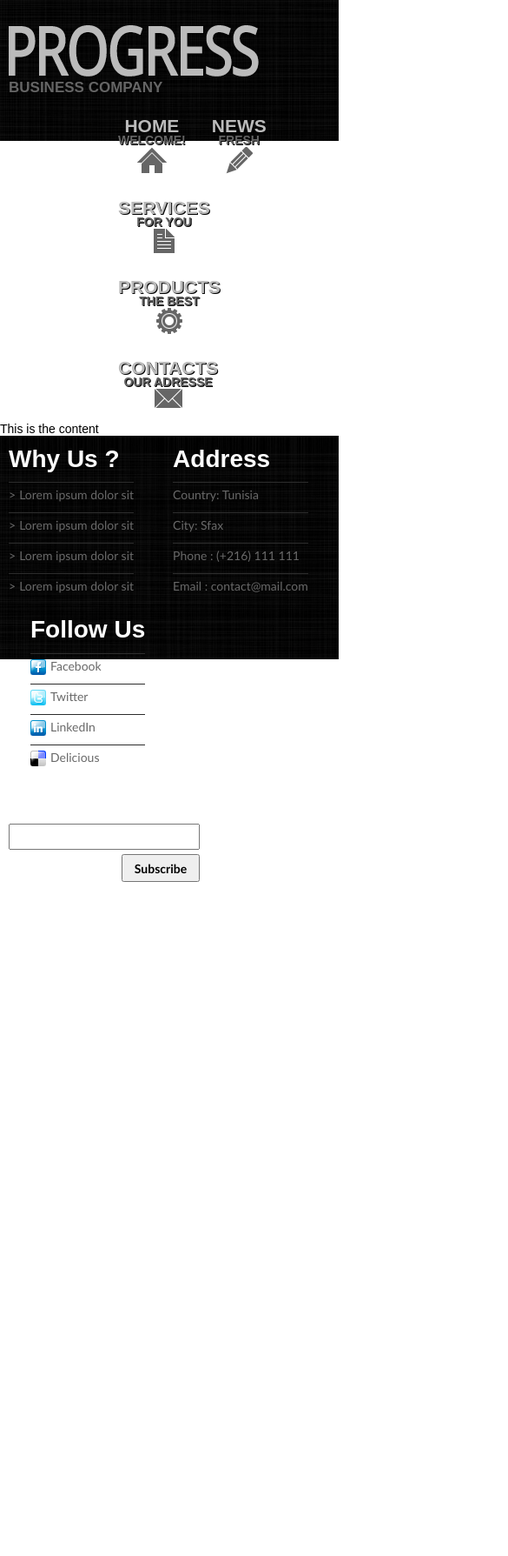
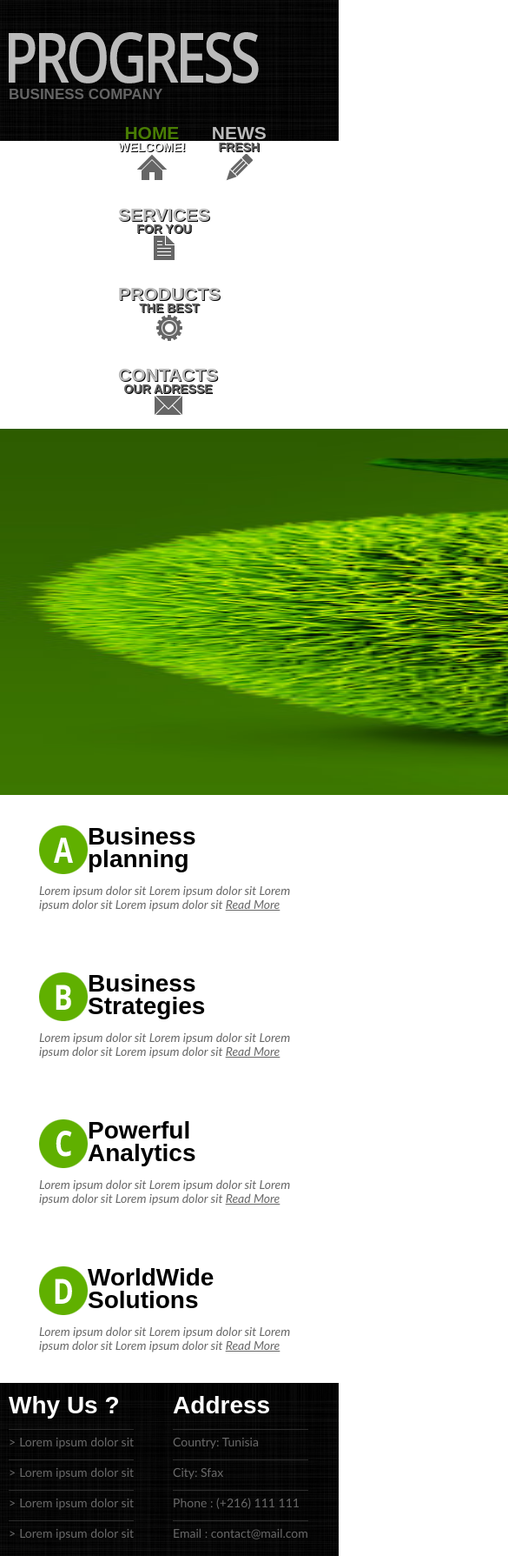
Before and after one commit to FrontEndTeamFormation/SocleGulp, a website: page home.html in a window 390 px wide. Shown: the top 1789 px of the page at 87% size, 585 px wide, since content can reach past the window. Before the commit the page ends 1020 px from the top, so only its background shows below. Drawn offline with nearby package versions, Linux system fonts and the light colour scheme; files that its build step writes are made by us from their sources.

Commit message:
header,section,footer done commit

```diff
--- /dev/null
+++ b/assets/javascript/plugin/slick/slick_config.js
@@ -0,0 +1,24 @@
+$(document).ready(function () {
+    $('.my-slider').slick({
+        autoplay: true,
+        accessibility: true,
+        autoplaySpeed: 2000,
+        //    arrows: true,
+        //dots: true,
+        infinite: true,
+        speed: 500,
+        fade: true,
+        cssEase: 'linear'
+    });
+});
+
+// On swipe event
+$('.my-slider').on('swipe', function (event, slick, direction) {
+    console.log(direction);
+    // left
+});
+
+// On edge hit
+$('.my-slider').on('edge', function (event, slick, direction) {
+    console.log('edge was hit')
+});
--- a/assets/stylesheet/layout/_content.scss
+++ b/assets/stylesheet/layout/_content.scss
@@ -8,3 +8,39 @@
   padding: 0;
   width: 100%;
 }
+
+.my-slider {
+  img {
+    width: 100%;
+    height: 421px;
+  }
+}
+
+section {
+  background-color: white;
+}
+
+article {
+  margin: 35px;
+  header {
+    line-height: 0.7cm;
+    color: #000;
+    font-family: "OpenSans", sans-serif;
+    font-size: 28px;
+    font-weight: bold;
+    img {
+      float: left;
+    }
+  }
+  p {
+    color: #696969; // text color
+    font-family: "Trebuchet MS";
+    font-size: 14px;
+    font-style: italic;
+
+    a {
+      text-decoration: underline;
+      color: #696969;
+    }
+  }
+}
--- a/assets/stylesheet/layout/_header.scss
+++ b/assets/stylesheet/layout/_header.scss
@@ -15,6 +15,7 @@ $list-height: (30px, 31px, 28px, 30px, 22px);
   height: 162px;
   background-image: url("../images/header.png");
 }
+
 
 .logo {
   figure {
@@ -101,3 +102,17 @@ nav {
 
   }
 }
+
+.active-item {
+
+  a {
+    color: #497d04;
+
+    span {
+      color: #efefef;
+    }
+    i {
+      background-position: bottom left;
+    }
+  }
+}
--- /dev/null
+++ b/assets/stylesheet/slick/_slick-theme.scss
@@ -0,0 +1,194 @@
+@charset "UTF-8";
+
+// Default Variables
+
+// Slick icon entity codes outputs the following
+// "\2190" outputs ascii character "←"
+// "\2192" outputs ascii character "→"
+// "\2022" outputs ascii character "•"
+
+$slick-font-path: "./fonts/" !default;
+$slick-font-family: "slick" !default;
+$slick-loader-path: "./" !default;
+$slick-arrow-color: white !default;
+$slick-dot-color: black !default;
+$slick-dot-color-active: $slick-dot-color !default;
+$slick-prev-character: "\2190" !default;
+$slick-next-character: "\2192" !default;
+$slick-dot-character: "\2022" !default;
+$slick-dot-size: 6px !default;
+$slick-opacity-default: 0.75 !default;
+$slick-opacity-on-hover: 1 !default;
+$slick-opacity-not-active: 0.25 !default;
+
+@function slick-image-url($url) {
+    @if function-exists(image-url) {
+        @return image-url($url);
+    }
+    @else {
+        @return url($slick-loader-path + $url);
+    }
+}
+
+@function slick-font-url($url) {
+    @if function-exists(font-url) {
+        @return font-url($url);
+    }
+    @else {
+        @return url($slick-font-path + $url);
+    }
+}
+
+/* Slider */
+
+.slick-list {
+    .slick-loading & {
+        background: #fff slick-image-url("ajax-loader.gif") center center no-repeat;
+    }
+}
+
+/* Icons */
+@if $slick-font-family == "slick" {
+    @font-face {
+        font-family: "slick";
+        src: slick-font-url("slick.eot");
+        src: slick-font-url("slick.eot?#iefix") format("embedded-opentype"), slick-font-url("slick.woff") format("woff"), slick-font-url("slick.ttf") format("truetype"), slick-font-url("slick.svg#slick") format("svg");
+        font-weight: normal;
+        font-style: normal;
+    }
+}
+
+/* Arrows */
+
+.slick-prev,
+.slick-next {
+    position: absolute;
+    display: block;
+    height: 20px;
+    width: 20px;
+    line-height: 0px;
+    font-size: 0px;
+    cursor: pointer;
+    background: transparent;
+    color: transparent;
+    top: 50%;
+    -webkit-transform: translate(0, -50%);
+    -ms-transform: translate(0, -50%);
+    transform: translate(0, -50%);
+    padding: 0;
+    border: none;
+    outline: none;
+    &:hover, &:focus {
+        outline: none;
+        background: transparent;
+        color: transparent;
+        &:before {
+            opacity: $slick-opacity-on-hover;
+        }
+    }
+    &.slick-disabled:before {
+        opacity: $slick-opacity-not-active;
+    }
+    &:before {
+        font-family: $slick-font-family;
+        font-size: 20px;
+        line-height: 1;
+        color: $slick-arrow-color;
+        opacity: $slick-opacity-default;
+        -webkit-font-smoothing: antialiased;
+        -moz-osx-font-smoothing: grayscale;
+    }
+}
+
+.slick-prev {
+    left: -25px;
+    [dir="rtl"] & {
+        left: auto;
+        right: -25px;
+    }
+    &:before {
+        content: $slick-prev-character;
+        [dir="rtl"] & {
+            content: $slick-next-character;
+        }
+    }
+}
+
+.slick-next {
+    right: -25px;
+    [dir="rtl"] & {
+        left: -25px;
+        right: auto;
+    }
+    &:before {
+        content: $slick-next-character;
+        [dir="rtl"] & {
+            content: $slick-prev-character;
+        }
+    }
+}
+
+/* Dots */
+
+.slick-dotted.slick-slider {
+    margin-bottom: 30px;
+}
+
+.slick-dots {
+    position: absolute;
+    bottom: -25px;
+    list-style: none;
+    display: block;
+    text-align: center;
+    padding: 0;
+    margin: 0;
+    width: 100%;
+    li {
+        position: relative;
+        display: inline-block;
+        height: 20px;
+        width: 20px;
+        margin: 0 5px;
+        padding: 0;
+        cursor: pointer;
+        button {
+            border: 0;
+            background: transparent;
+            display: block;
+            height: 20px;
+            width: 20px;
+            outline: none;
+            line-height: 0px;
+            font-size: 0px;
+            color: transparent;
+            padding: 5px;
+            cursor: pointer;
+            &:hover, &:focus {
+                outline: none;
+                &:before {
+                    opacity: $slick-opacity-on-hover;
+                }
+            }
+            &:before {
+                position: absolute;
+                top: 0;
+                left: 0;
+                content: $slick-dot-character;
+                width: 20px;
+                height: 20px;
+                font-family: $slick-font-family;
+                font-size: $slick-dot-size;
+                line-height: 20px;
+                text-align: center;
+                color: $slick-dot-color;
+                opacity: $slick-opacity-not-active;
+                -webkit-font-smoothing: antialiased;
+                -moz-osx-font-smoothing: grayscale;
+            }
+        }
+        &.slick-active button:before {
+            color: $slick-dot-color-active;
+            opacity: $slick-opacity-default;
+        }
+    }
+}
--- /dev/null
+++ b/assets/stylesheet/slick/_slick.scss
@@ -0,0 +1,100 @@
+/* Slider */
+
+.slick-slider {
+    position: relative;
+    display: block;
+    box-sizing: border-box;
+    -webkit-touch-callout: none;
+    -webkit-user-select: none;
+    -khtml-user-select: none;
+    -moz-user-select: none;
+    -ms-user-select: none;
+    user-select: none;
+    -ms-touch-action: pan-y;
+    touch-action: pan-y;
+    -webkit-tap-highlight-color: transparent;
+}
+.slick-list {
+    position: relative;
+    overflow: hidden;
+    display: block;
+    margin: 0;
+    padding: 0;
+
+    &:focus {
+        outline: none;
+    }
+
+    &.dragging {
+        cursor: pointer;
+        cursor: hand;
+    }
+}
+.slick-slider .slick-track,
+.slick-slider .slick-list {
+    -webkit-transform: translate3d(0, 0, 0);
+    -moz-transform: translate3d(0, 0, 0);
+    -ms-transform: translate3d(0, 0, 0);
+    -o-transform: translate3d(0, 0, 0);
+    transform: translate3d(0, 0, 0);
+}
+
+.slick-track {
+    position: relative;
+    left: 0;
+    top: 0;
+    display: block;
+    margin-left: auto;
+    margin-right: auto;
+
+    &:before,
+    &:after {
+        content: "";
+        display: table;
+    }
+
+    &:after {
+        clear: both;
+    }
+
+    .slick-loading & {
+        visibility: hidden;
+    }
+}
+.slick-slide {
+    float: left;
+    height: 100%;
+    min-height: 1px;
+    [dir="rtl"] & {
+        float: right;
+    }
+    img {
+        display: block;
+    }
+    &.slick-loading img {
+        display: none;
+    }
+
+    display: none;
+
+    &.dragging img {
+        pointer-events: none;
+    }
+
+    .slick-initialized & {
+        display: block;
+    }
+
+    .slick-loading & {
+        visibility: hidden;
+    }
+
+    .slick-vertical & {
+        display: block;
+        height: auto;
+        border: 1px solid transparent;
+    }
+}
+.slick-arrow.slick-hidden {
+    display: none;
+}
--- a/assets/stylesheet/style.scss
+++ b/assets/stylesheet/style.scss
@@ -37,3 +37,9 @@
 
 // = Modules
 // ------------------------
+
+// = plugin
+// ------------------------
+
+@import "slick/slick";
+@import "slick/slick-theme";
--- a/home.html
+++ b/home.html
@@ -2,7 +2,7 @@
 <!--[if IE 9]>
 <html lang="fr" class="no-js ie9"><![endif]-->
 <!--[if gt IE 9]><!-->
-<html lang="fr" class="no-js">
+<html lang="fr" class="no-js" xmlns="http://www.w3.org/1999/html">
 <!--<![endif]-->
 
 <head>
@@ -21,21 +21,22 @@
 <header class="l-header clearfix">
     <div class="wrapper">
         <div class="row">
-            <div class="col-md-2 col-sm-12 logo">
+            <div class="col-md-2 col-sm-12 col-xs-12 logo">
                 <a href="#" title="Business company" class="display-block">
                     <figure>
-                        <img src="assets/images/logo.png" alt="Logo" class="max-width"/>
+                        <img src="assets/images/logo.png" alt="Logo" class="max-width" width="289" height="60"/>
                         <figcaption>BUSINESS COMPANY</figcaption>
                     </figure>
                 </a>
             </div>
-            <div class="col-md-10 col-sm-12">
+            <div class="col-md-10 col-sm-12 col-xs-12">
                 <nav>
                     <ul>
-                        <li>
+                        <li class="active-item">
                             <a href="home.html">HOME
                                 <span>WELCOME!</span>
-                                <i></i></a></li>
+                                <i></i></a>
+                        </li>
                         <li>
                             <a href="news.html">NEWS
                                 <span>FRESH</span>
@@ -61,15 +62,76 @@
 </header>
 <!-- Fin header ! -->
 <!-- wrapper ! -->
+
+
 <!-- content ! -->
 <div class="l-content clearfix">
-    <div class="wrapper">
-        <div class="row">
-            This is the content
+
+    <div class="row">
+        <div class="col-md-12">
+            <div class="my-slider">
+                <div><img src="assets/images/slider.jpg"></div>
+                <div>your content</div>
+            </div>
         </div>
     </div>
+
+    <div class="wrapper">
+        <section>
+            <div class="row">
+
+                <div class="col-md-3">
+                    <article>
+                        <header>
+                            <img src="assets/images/A.png">Business planning
+                        </header>
+                        <p>Lorem ipsum dolor sit Lorem ipsum dolor sit
+                            Lorem ipsum dolor sit Lorem ipsum dolor sit
+                            <a href="home.html">Read More</a></p>
+                    </article>
+                </div>
+
+                <div class="col-md-3">
+                    <article>
+                        <header>
+                            <img src="assets/images/B.png">Business Strategies
+                        </header>
+                        <p>Lorem ipsum dolor sit Lorem ipsum dolor sit
+                            Lorem ipsum dolor sit Lorem ipsum dolor sit
+                            <a href="home.html">Read More</a></p>
+                    </article>
+                </div>
+
+                <div class="col-md-3">
+                    <article>
+                        <header>
+                            <img src="assets/images/C.png">Powerful Analytics
+                        </header>
+                        <p>Lorem ipsum dolor sit Lorem ipsum dolor sit
+                            Lorem ipsum dolor sit Lorem ipsum dolor sit
+                            <a href="home.html">Read More</a></p>
+                    </article>
+                </div>
+
+                <div class="col-md-3">
+                    <article>
+                        <header>
+                            <img src="assets/images/D.png">WorldWide Solutions
+                        </header>
+                        <p>Lorem ipsum dolor sit Lorem ipsum dolor sit
+                            Lorem ipsum dolor sit Lorem ipsum dolor sit
+                            <a href="home.html">Read More</a></p>
+                    </article>
+                </div>
+
+            </div>
+        </section>
+    </div>
+
 </div>
 <!-- Fin content ! -->
+<div class="wrapper">
+</div>
 
 <!-- footer ! -->
 <footer class="l-footer clearfix">
@@ -138,6 +200,11 @@
 <!-- Fin wrapper ! -->
 
 <script src="assets/javascript/main.min.js"></script>
+<!--<script type="text/javascript" src="//code.jquery.com/jquery-1.11.0.min.js"></script>
+<script type="text/javascript" src="//code.jquery.com/jquery-migrate-1.2.1.min.js"></script>-->
+<script type="text/javascript" src="assets/javascript/libs/jQuery/v2.1.1/jquery.js"></script>
+<script type="text/javascript" src="assets/javascript/plugin/slick/slick.min.js"></script>
+<script type="text/javascript" src="assets/javascript/plugin/slick/slick_config.js"></script>
 
 </body>
 
```
Also changed, not shown: assets/images/A.png (added), assets/images/B.png (added), assets/images/C.png (added), assets/images/D.png (added), assets/images/slider.jpg (added), assets/javascript/main.min.js, assets/javascript/plugin/slick/slick.min.js (added), assets/stylesheet/fonts/slick.ttf (added), assets/stylesheet/fonts/slick.woff (added), 2 other files.
